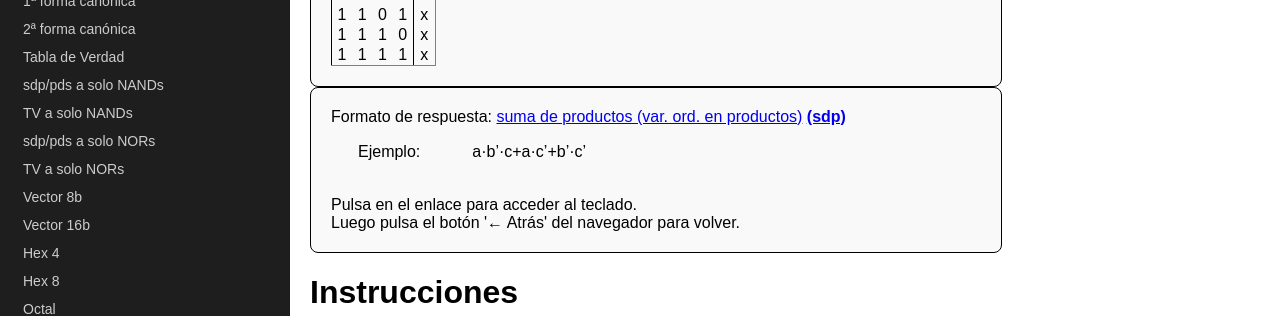
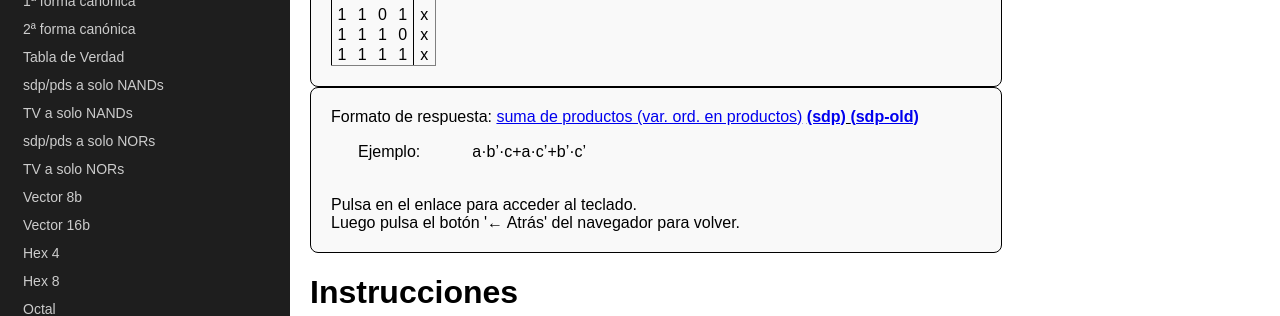
Before and after one commit to mglfcn/ic-student-quiz, a Jekyll site: the page built from karnaugh-msp.md, in a window 1280 px wide and 900 px high, scrolled down 332 px. Shown: the part 152-468 px from the top of the window. Built offline with Jekyll 4.4.1, drawn with Linux system fonts in a browser that asks for light colours.

Commit message:
Update karnaugh-msp.md

```diff
--- a/karnaugh-msp.md
+++ b/karnaugh-msp.md
@@ -3,7 +3,7 @@ layout: default
 title: IC Student Quiz - karnaugh-msp
 ---
 
-# Ejemplo de ejercicio: Obtener *mínima suma de productos* usando el método de Karnaugh
+# Ejemplo de ejercicio: Obtener _mínima suma de productos_ usando el método de Karnaugh
 
 {% capture macro_enunciado %}
 <div style="border: 1px solid #000; padding: 20px; max-width: 650px; width: 100%; border-radius: 8px; background-color: #f9f9f9;">
@@ -145,7 +145,9 @@ Aplica el método de Karnaugh y obtén la mínima suma de productos de la funci
 {% endcapture %}
 
 {% capture macro_formato_y_ejemplo %}
-Formato de respuesta: <a href="https://webdiis.unizar.es/~luisma/ic/teclado_sdp-old.html">suma de productos (var. ord. en productos)</a> <b><u><a href="https://mglfcn.github.io/ic-student-quiz/kb/ic/teclado_sdp.html">(sdp)</a></u></b><br>
+Formato de respuesta: <a href="https://webdiis.unizar.es/~luisma/ic/teclado_sdp.html">suma de productos (var. ord. en productos)</a> <b><u>
+<a href="https://mglfcn.github.io/ic-student-quiz/kb/ic/teclado_sdp.html">(sdp)</a>
+<a href="https://mglfcn.github.io/ic-student-quiz/kb/ic/teclado_sdp-old.html">(sdp-old)</a></u></b><br>
 
 <table>
   <tr>
```
